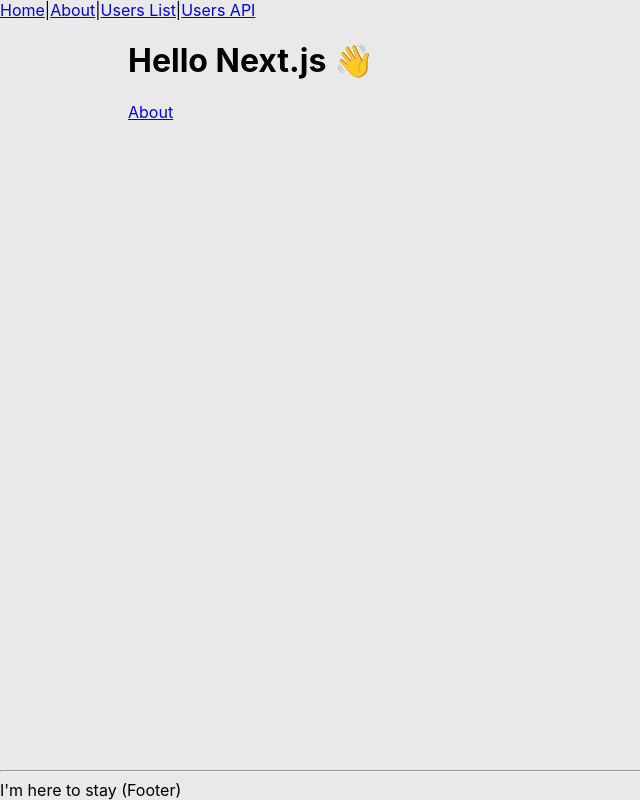
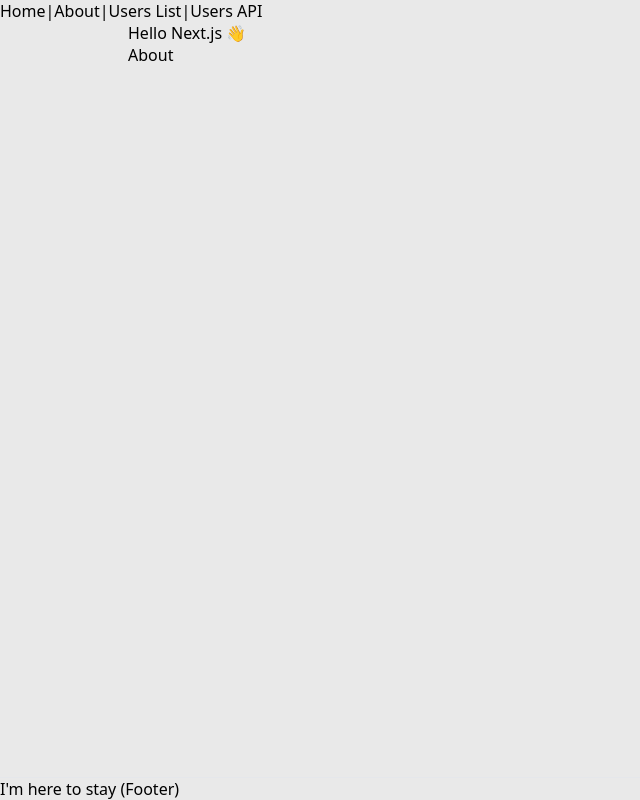
Before and after one commit to kawakamygg/techop-blog, a Next.js app in the folder app/: page / in a window 1280 px wide. Shown: the whole page, without its empty margins (0-640 px from the left). Built offline with nearby package versions, Linux system fonts and the light colour scheme.

Commit message:
🔧 tailwindcss をインストール

```diff
--- a/app/package.json
+++ b/app/package.json
@@ -12,15 +12,18 @@
   "dependencies": {
     "@typescript-eslint/eslint-plugin": "^4.14.2",
     "@typescript-eslint/parser": "^4.14.2",
+    "autoprefixer": "^10.2.4",
     "eslint": "^7.19.0",
     "eslint-plugin-react": "^7.22.0",
     "github-markdown-css": "^4.0.0",
     "next": "latest",
     "normalize.css": "^8.0.1",
+    "postcss": "^8.2.4",
     "react": "^16.12.0",
     "react-dom": "^16.12.0",
     "react-markdown": "^5.0.3",
-    "sass": "^1.32.6"
+    "sass": "^1.32.6",
+    "tailwindcss": "^2.0.2"
   },
   "devDependencies": {
     "@types/node": "^12.12.21",
--- a/app/pages/_app.tsx
+++ b/app/pages/_app.tsx
@@ -1,8 +1,7 @@
 import React from 'react'
 import 'github-markdown-css'
 import type { AppProps } from 'next/app'
-import './_app.scss'
-import 'normalize.css'
+import '../styles/globals.css'
 
 const MyApp: React.FC<AppProps> = ({ Component, pageProps }: AppProps) => {
   return <Component {...pageProps} />
--- /dev/null
+++ b/app/postcss.config.js
@@ -0,0 +1,6 @@
+module.exports = {
+  plugins: {
+    tailwindcss: {},
+    autoprefixer: {},
+  },
+}
--- a/app/pages/_app.scss
+++ b/app/styles/globals.css
@@ -1,3 +1,9 @@
-body {
+@tailwind base;
+@tailwind components;
+@tailwind utilities;
+
+@layer base {
+  @font-face {
     font-family: -apple-system,BlinkMacSystemFont,Segoe UI,Helvetica,Arial,sans-serif,Apple Color Emoji,Segoe UI Emoji;
+  }
 }
--- /dev/null
+++ b/app/tailwind.config.js
@@ -0,0 +1,11 @@
+module.exports = {
+  purge: ['./pages/**/*.{js,ts,jsx,tsx}', './components/**/*.{js,ts,jsx,tsx}'],
+  darkMode: false, // or 'media' or 'class'
+  theme: {
+    extend: {},
+  },
+  variants: {
+    extend: {},
+  },
+  plugins: [],
+}
```
Also changed, not shown: 1 other file (tests, documents, lock files or other folders).
